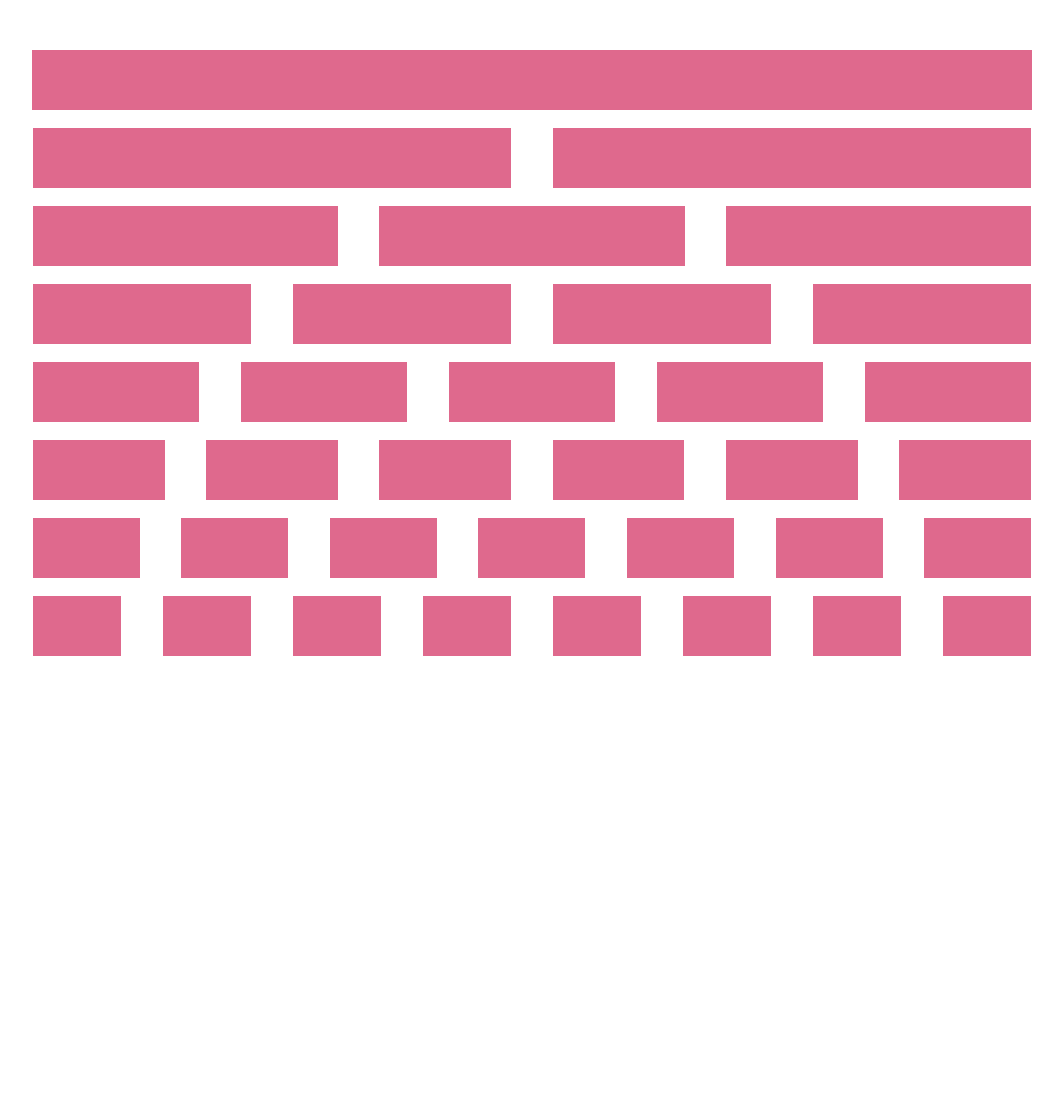
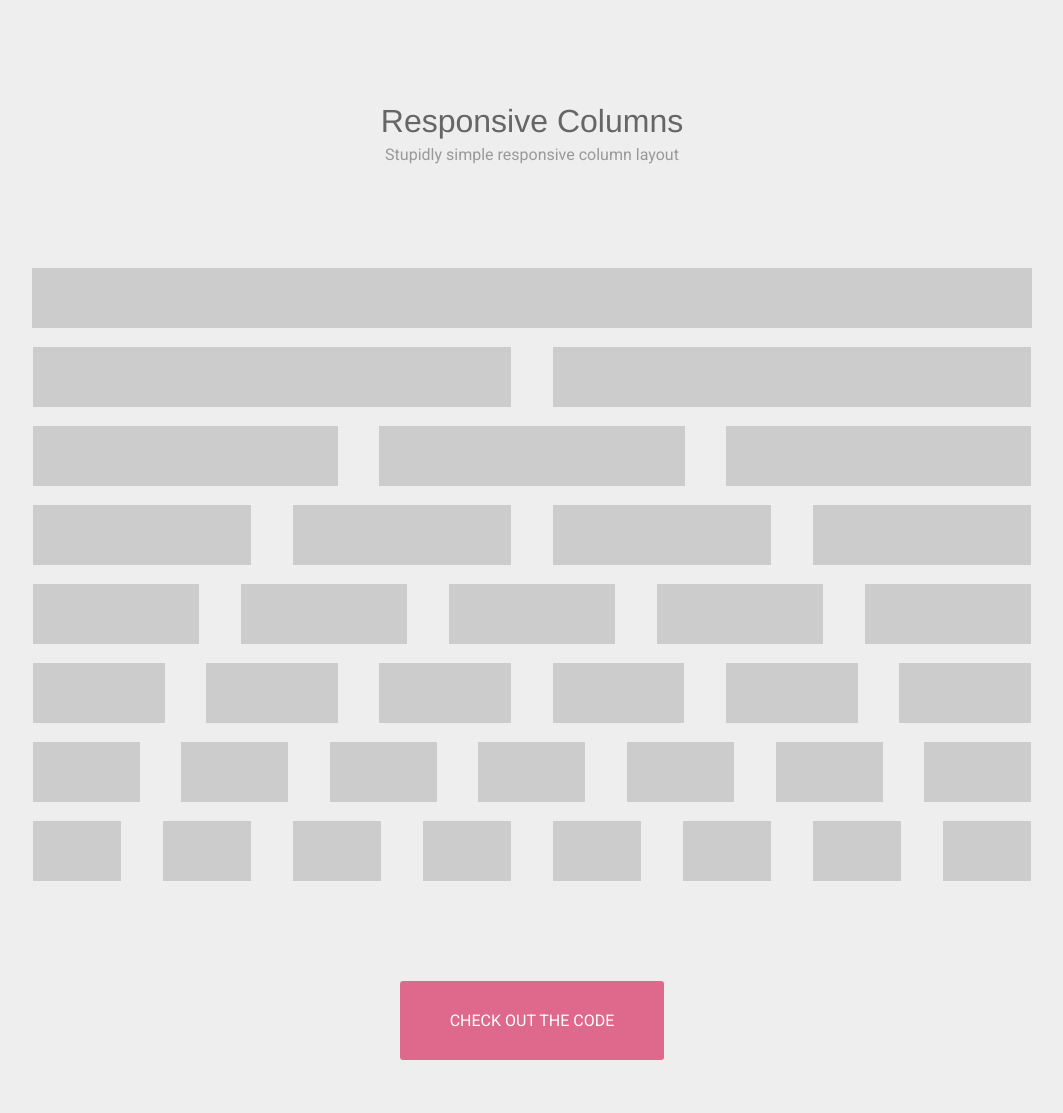
Before and after one commit to jeremyblaze/ResponsiveColumns, a plain HTML site: page index.html in a window 1280 px wide. Shown: the whole page, without its empty margins (108-1171 px from the left). Before the commit the page ends 800 px from the top, so only its background shows below. Drawn offline with Linux system fonts and the light colour scheme; a web font is replaced by a local one.

Commit message:
Redesigned website
I added some actual design to the website. That’s about all.

```diff
--- a/index.html
+++ b/index.html
@@ -1,10 +1,17 @@
 <html>
 <head>
+	<link href='http://fonts.googleapis.com/css?family=Droid+Sans+Mono' rel='stylesheet' type='text/css'>
+	<link href='http://fonts.googleapis.com/css?family=Roboto' rel='stylesheet' type='text/css'>
+
+	<link rel="stylesheet" type="text/css" href="columns.css">
 	<link rel="stylesheet" type="text/css" href="styles.css">
-	<link rel="stylesheet" type="text/css" href="columns.css">
 	<title>Responsive Columns</title>
 </head>
 <body>
+	<div class="content">
+		<h1>Responsive Columns</h1>
+		<h2>Stupidly simple responsive column layout</h2>
+	</div>
 	<div class="content">
 		<!--1-->
 		<div class="columns">
@@ -162,5 +169,8 @@
 			</div>
 		</div>
 	</div>
+	<div class="content">
+		<a class="button" href="https://github.com/jeremyblaze/ResponsiveColumns">Check out the code</a>
+	</div>
 </body>
 </html>
--- a/styles.css
+++ b/styles.css
@@ -1,13 +1,74 @@
 * {
 	margin: 0;
 	padding: 0;
+}
+
+body {
+	padding: 50px 0px;
+	background: #eee;
+	text-align: center;
+	-webkit-font-smoothing: antialiased;
+	-moz-font-smoothing: antialiased;
+	font-smoothing: antialiased;
+	font-family: 'Roboto', helvetica, arial, sans-serif;
 }
 
 .content {
 	max-width: 1000px;
 	margin-left: auto;
 	margin-right: auto;
-	text-align: left;
 	overflow: hidden;
 	padding: 50px;
 }
+
+h1 {
+	text-align: center;
+	font-size: 32px;
+	line-height: 42px;
+	font-weight: normal;
+	color: #666;
+	font-family: 'Droid Sans Mono', helvetica, arial, sans-serif;
+}
+
+h2 {
+	text-align: center;
+	font-size: 16px;
+	line-height: 26px;
+	font-weight: normal;
+	color: #999;
+}
+
+a.button {
+	display: inline-block;
+	padding: 30px 50px;
+	background: #DF698D;
+	-webkit-border-radius: 3px;
+	-moz-border-radius: 3px;
+	border-radius: 3px;
+	color: #fff;
+	font-weight: normal;
+	text-decoration: none;
+	text-transform: uppercase;
+	-webkit-transition: 0.2s;
+	-moz-transition: 0.2s;
+	transition: 0.2s;
+}
+
+	a.button:hover {
+		padding: 30px 60px;
+	}
+
+	a.button:active {
+		padding: 30px 60px;
+		background: #333;
+		-webkit-transform: scale(0.95);
+		-moz-transform: scale(0.95);
+		transform: scale(0.95);
+		-webkit-transition: 0s;
+		-moz-transition: 0s;
+		transition: 0s;
+	}
+
+.test-block {
+	background: #ccc;
+}
```
